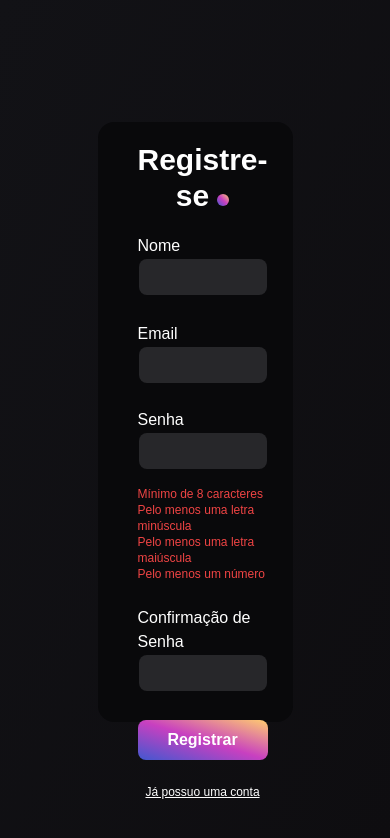
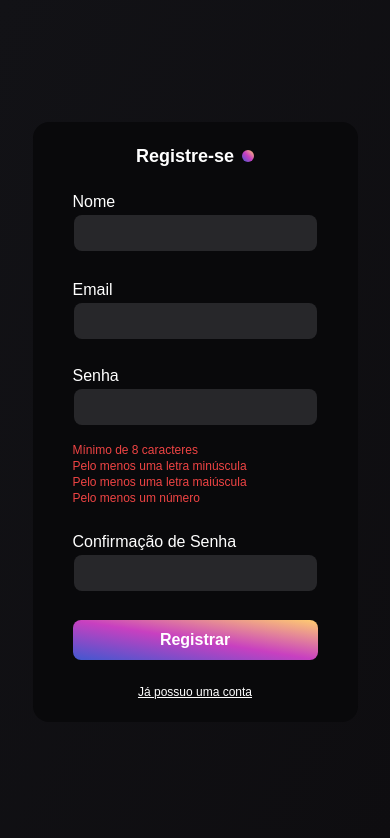
Before and after one commit to Vieiravs2/Teste-FrontEnd-NitroNews, a React (Vite) app in the folder frontend/: page / in a window 390 px wide. Shown: the top 838 px of the page. Built offline with nearby package versions, Linux system fonts and the light colour scheme; grey boxes are pictures that could not be loaded.

Commit message:
feat: adicionado responsividade na interface

```diff
--- a/frontend/src/pages/RegisterForm/RegisterForm.jsx
+++ b/frontend/src/pages/RegisterForm/RegisterForm.jsx
@@ -105,9 +105,9 @@ export default function RegisterForm() {
   return (
     <>
       <ToastContainer />
-      <section className="w-1/2 h-[600px] bg-zinc-950 rounded-2xl flex">
-        <section id="form_container" className="flex flex-col px-10 pb-10 text-white basis-5/12">
-          <h1 className='my-5 font-sans text-3xl font-bold text-center text-white'>
+      <section className="w-5/6 md:w-1/2 lg:w-5/12 h-[600px] bg-zinc-950 rounded-2xl flex">
+        <section id="form_container" className="flex flex-col px-10 pb-10 text-white basis-full md:basis-8/12 lg:basis-5/12">
+          <h1 className='my-5 font-sans text-lg font-bold text-center text-white md:text-3xl'>
             Registre-se
             <span className="ml-2 inline-block w-3 h-3 bg-gradient-to-tr from-[#4158D0] via-[#C840C0] via-46% to-[#FFCC70] rounded-full"></span>
           </h1>
@@ -184,7 +184,7 @@ export default function RegisterForm() {
         </section>
         <section
           id="backgroundpicture"
-          className="w-7/12 bg-cover rounded-r-2xl">
+          className="w-0 bg-cover lg:w-7/12 rounded-r-2xl">
         </section>
       </section>
     </>
```
Also changed, not shown: 1 other file (tests, documents, lock files or other folders).
